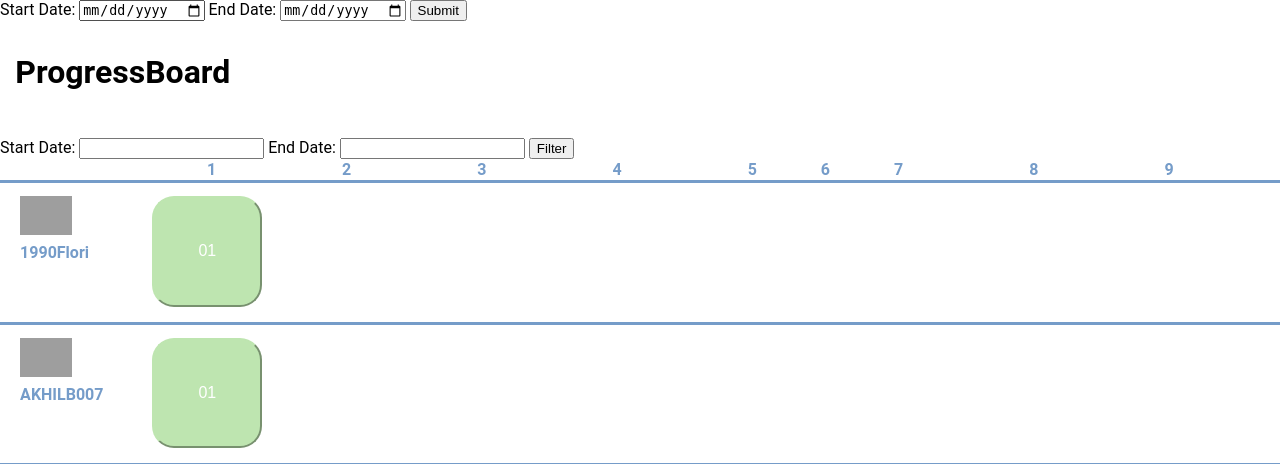
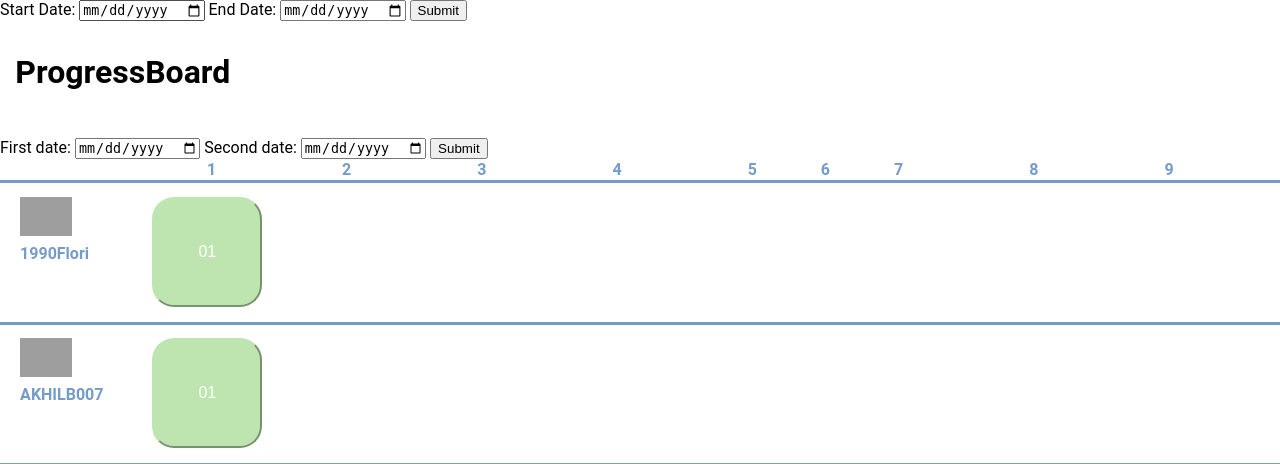
Before and after one commit to ilearncloud9/progressboard-main, a Flask app: page / in a window 1280 px wide; the page is wider, and only the part inside the window is pictured. Shown: the top 464 px of that part. Run offline with Flask 2, Linux system fonts and the light colour scheme; grey boxes are pictures that could not be loaded.

Commit message:
Update heatmap.html

```diff
--- a/templates/heatmap.html
+++ b/templates/heatmap.html
@@ -3,14 +3,12 @@
 <div id="title-bar">
   <h1>ProgressBoard</h1>
 </div>
-<div class="responsive-wrapper">
-<form action="/" method="post">
-  <label for="start_date">Start Date:</label>
-  <input type="text" id="start_date" name="start_date" value="{{ start_date }}">
-  <label for="end_date">End Date:</label>
-  <input type="text" id="end_date" name="end_date" value="{{ end_date }}">
-  <input type="submit" value="Filter">
-</form>
+<body>
+  <form method="post">
+    First date: <input type="date" name="firstdate">
+    Second date: <input type="date" name="seconddate">
+    <input type="submit" value="Submit">
+  </form>
 <table id="man-heatmap">
   <tr class='header'>
     <th class='color title'></th>
```
